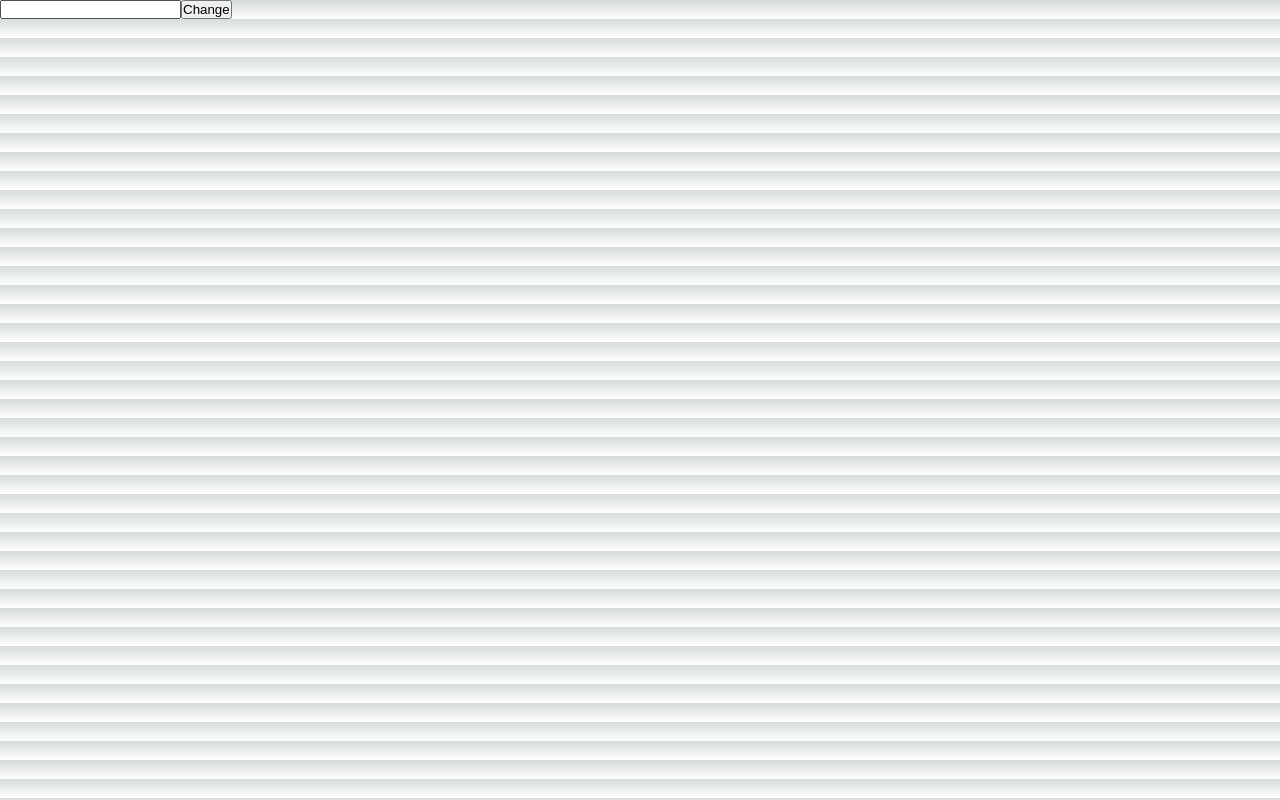
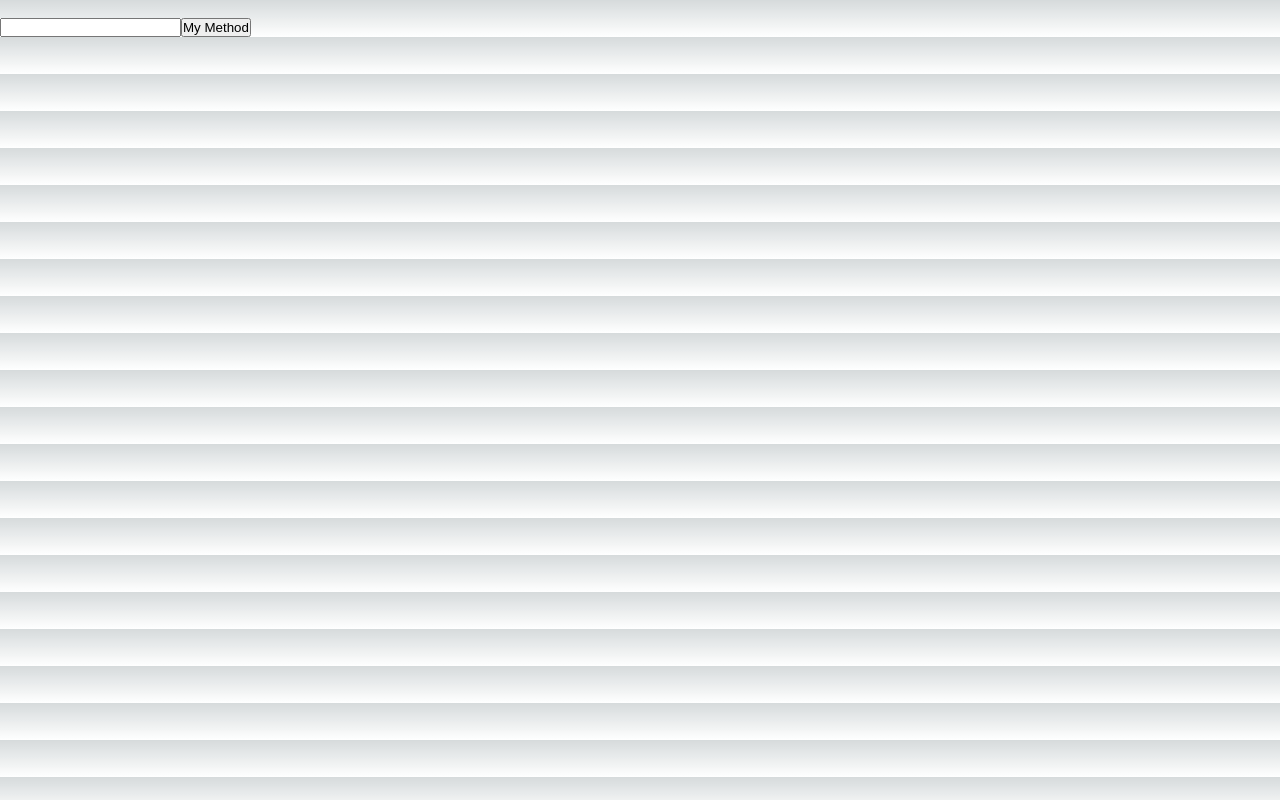
Before and after one commit to Aluonam/pt_august_2024, a Next.js app: page /component/ArrMethods/ExArrMethods in a window 1280 px wide. Built offline with nearby package versions, Linux system fonts and the light colour scheme.

Commit message:
feat: changeText with my methdos use split revere and join

```diff
--- a/pages/component/ArrMethods/ExArrMethods.jsx
+++ b/pages/component/ArrMethods/ExArrMethods.jsx
@@ -1,14 +1,21 @@
-import React from 'react'
+import React, { useState } from 'react'
 
 const ExArrMethods = () => {
 
 
+  const [userSentence, setUserSentence] = useState('')
 
+  const changeTextMyMethod = ()=>{
+    const newSent = userSentence.split('').reverse().join('')
+    setUserSentence(newSent)
+  }
 
   return (
     <div>
-      <input></input>
-      <button>Change</button>
+      {userSentence}
+      <br></br>
+      <input onChange={(e)=>{setUserSentence(e.target.value)}}></input>
+      <button onClick={()=>{changeTextMyMethod()}}>My Method</button>
     </div>
   )
 }
```
